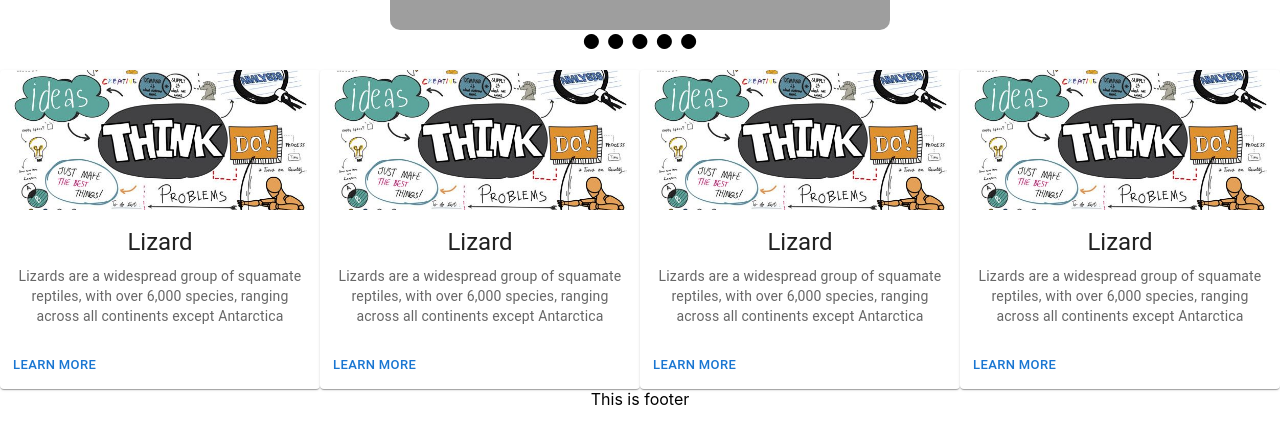
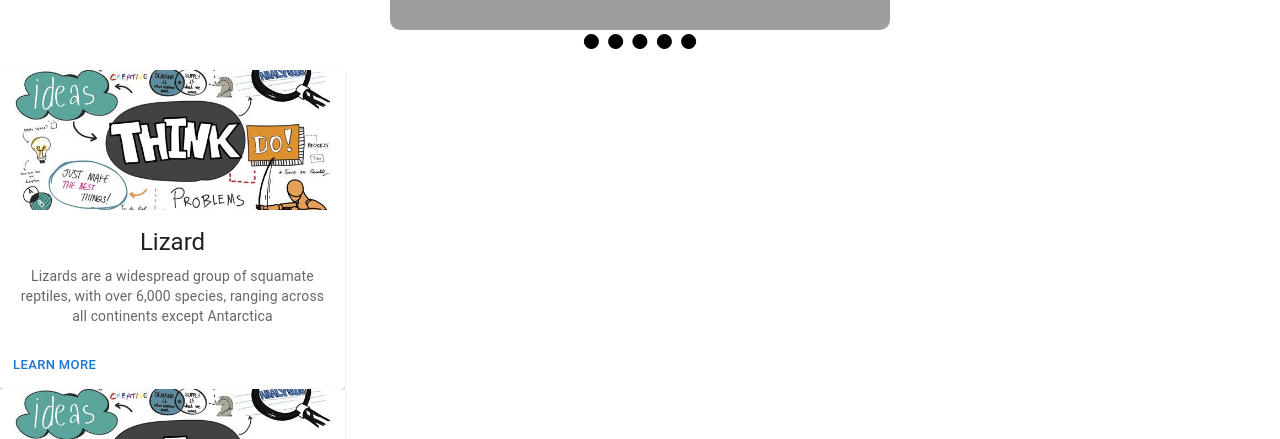
Before and after one commit to AditiSethi0419/BRAINSTORM, a React (Create React App) app: page / in a window 1280 px wide. Shown: the part 314-753 px from the top of the page. Built offline with nearby package versions, Linux system fonts and the light colour scheme; grey boxes are pictures that could not be loaded.

Commit message:
tumhara comit message

```diff
--- a/public/index.html
+++ b/public/index.html
@@ -2,7 +2,7 @@
 <html lang="en">
   <head>
     <meta charset="utf-8" />
-    <!-- <link rel="icon" href="%PUBLIC_URL%/favicon.ico" /> -->
+    <link rel="icon" href="%PUBLIC_URL%/favicon.ico" />
     <meta name="viewport" content="width=device-width, initial-scale=1" />
     <meta name="theme-color" content="#000000" />
     <meta
@@ -14,7 +14,7 @@
       manifest.json provides metadata used when your web app is installed on a
       user's mobile device or desktop. See https://developers.google.com/web/fundamentals/web-app-manifest/
     -->
-    <link rel="manifest" href="%PUBLIC_URL%/manifest.json" />
+    <!-- <link rel="manifest" href="%PUBLIC_URL%/manifest.json" /> -->
     <!--
       Notice the use of %PUBLIC_URL% in the tags above.
       It will be replaced with the URL of the `public` folder during the build.
@@ -24,7 +24,7 @@
       work correctly both with client-side routing and a non-root public URL.
       Learn how to configure a non-root public URL by running `npm run build`.
     -->
-    <title>React App</title>
+    <title>BRAINSTORM</title>
   </head>
   <body>
     <noscript>You need to enable JavaScript to run this app.</noscript>
--- a/src/Components/ImgMediaCard.js
+++ b/src/Components/ImgMediaCard.js
@@ -14,7 +14,6 @@ export default function ImgMediaCard() {
         component="img"
         alt="green iguana"
         height="140"
-
         image={Image3}
       />
       <CardContent>
--- a/src/Components/Navbar.js
+++ b/src/Components/Navbar.js
@@ -12,8 +12,8 @@ import Image2 from '../Images/Image2.png';
 import Image3 from '../Images/Image3.jpg';
 import Image4 from '../Images/Image4.png';
 import Image5 from '../Images/Image5.jpg';
-import ImgMediaCard from './ImgMediaCard';
 import Footer from './Footer';
+import PageGrid from './PageGrid';
 
 const slides =[
   {title:'Image1',img:Image1,description:'I am image1'},
@@ -64,10 +64,7 @@ function Navbar() {
     <br></br>
     <br></br>
     <Box sx={{display:'flex',flexDirection:'row'}}>
-      <ImgMediaCard />
-      <ImgMediaCard />
-      <ImgMediaCard />
-      <ImgMediaCard />
+      <PageGrid />
       </Box>
    <Footer />
 
--- /dev/null
+++ b/src/Components/PageGrid.js
@@ -0,0 +1,21 @@
+import React from 'react';
+import ImgMediaCard from './ImgMediaCard';
+import {Grid} from '@mui/material';
+
+const PageGrid = () => {
+  return (
+
+    <Grid container spacing={2} flexDirection={'row'}>
+  <Grid item xs={8}>
+    <ImgMediaCard />
+    <ImgMediaCard />
+  </Grid>
+  <Grid item xs={4}>
+    {/* <Item>xs=4</Item> */}
+  </Grid>
+</Grid>
+
+  );
+}
+
+export default PageGrid;
```
Also changed, not shown: public/manifest.json, 1 other file (tests, documents, lock files or other folders).
